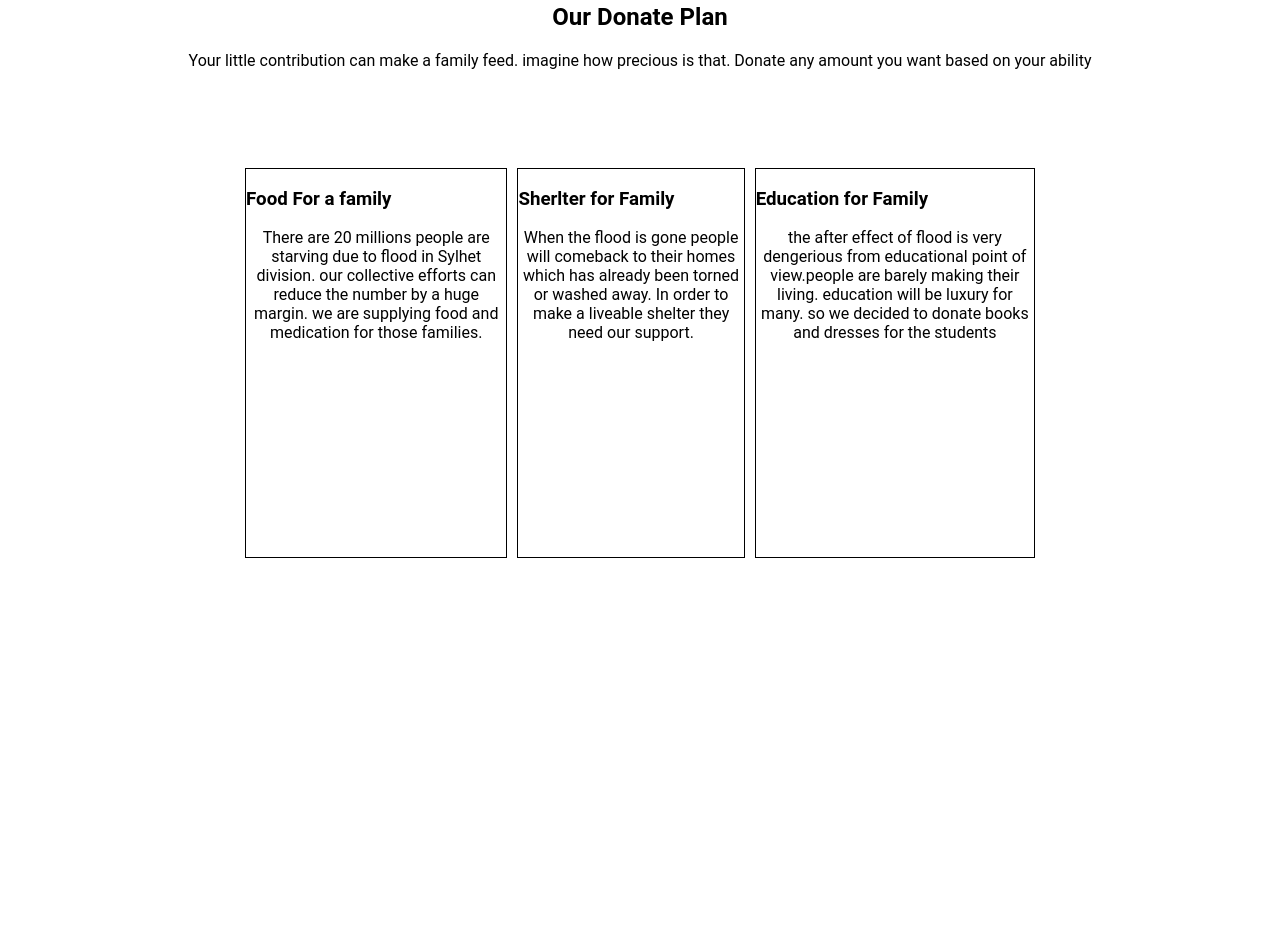
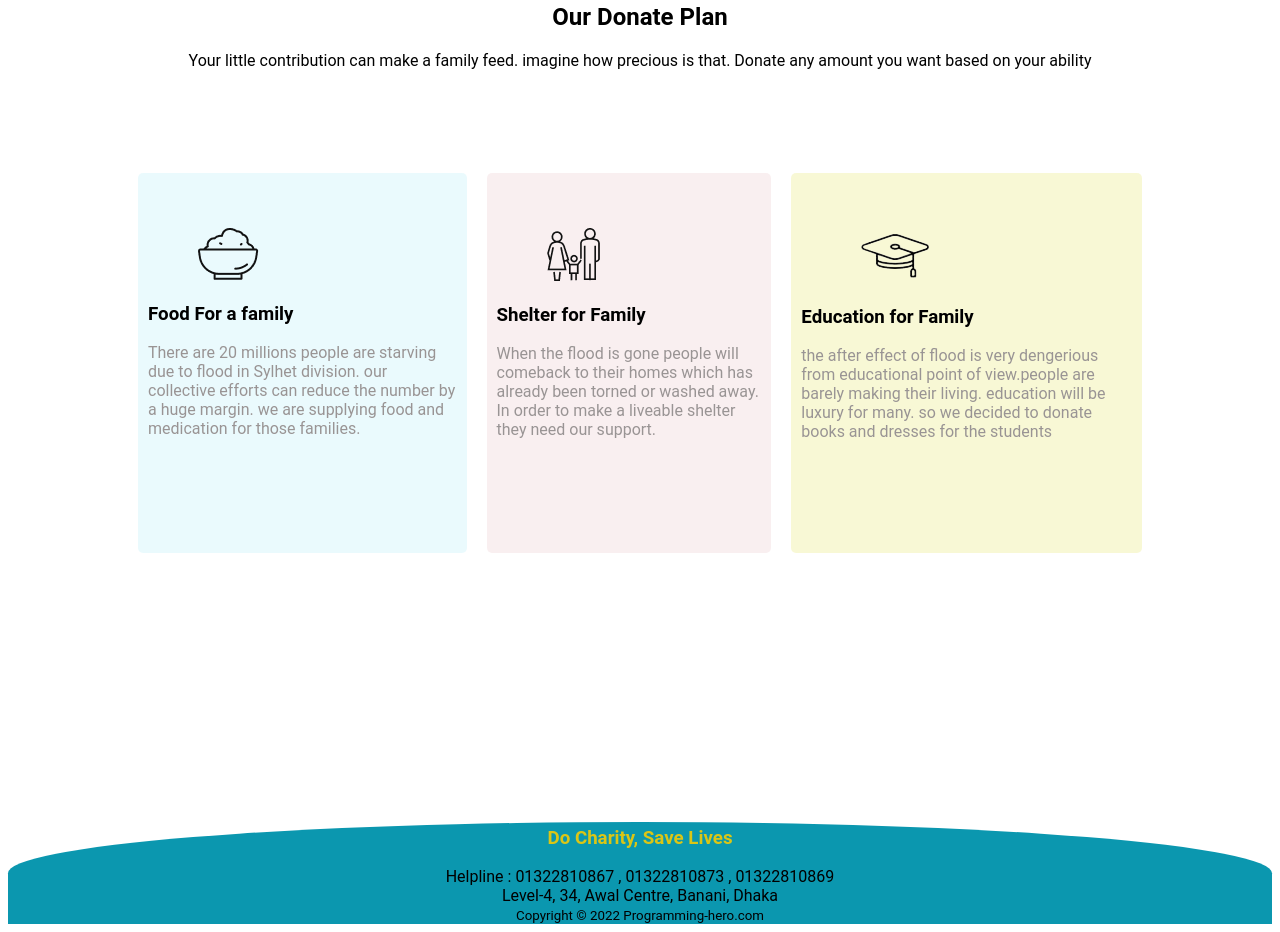
Before and after one commit to khalidhasansuhas/donate-today, a plain HTML site: page index.html in a window 1280 px wide. Shown: the part 1365-2297 px from the top of the page. Before the commit the page ends 2176 px from the top, so only its background shows below. Drawn offline with Linux system fonts and the light colour scheme.

Commit message:
semi final

```diff
--- a/index.html
+++ b/index.html
@@ -21,7 +21,6 @@
             </div>
         </div>
     </section>
-
     <section class="second">
         <div class="content-second">
             <h2>Donate Today</h2>
@@ -45,20 +44,28 @@
             <p> Your little contribution can make a family feed. imagine how precious is that. Donate any amount you want based on your ability</p>
         </div>
         <div class="content-third">
-            <div>
-
+            <div id="food-third">
+                <img class="food-icon-third" src="./icons/food.png" alt="food icons">
                 <h3>Food For a family</h3>
                 <p>There are 20 millions people are starving due to flood in Sylhet division. our collective efforts can reduce the number by a huge margin. we are supplying food and medication for those families.</p>
             </div>
-            <div>
-                <h3>Sherlter for Family</h3>
+            <div id="shelter-third">
+                <img class="shelter-icon-third" src="./icons/shelter.png" alt="shelter">
+                <h3>Shelter for Family</h3>
                 <p> When the flood is gone people will comeback to their homes which has already been torned or washed away. In order to make a liveable shelter they need our support.</p>
             </div>
-            <div>
+            <div id="education-third">
+                <img class="education-icon-third" src="/icons/education.png" alt="education">
                 <h3>Education for Family</h3>
                 <p> the after effect of flood is very dengerious from educational point of view.people are barely making their living. education will be luxury for many. so we decided to donate books and dresses for the students</p>
             </div>
         </div>
     </section>
+    <footer>
+        <h3 >Do Charity, Save Lives</h3>
+        <p> Helpline : 01322810867 , 01322810873 , 01322810869</p>
+        <p>Level-4, 34, Awal Centre, Banani, Dhaka</p>
+        <small>Copyright © 2022 Programming-hero.com</small>
+    </footer>
 </body>
 </html>
--- a/style.css
+++ b/style.css
@@ -129,14 +129,66 @@ cursor: pointer;
     border: 0px;
  }
 
- .content-third{
+ .content-third {
     display: flex;
+    flex-direction: row;
     height: 400px;
-    width: 100vh;
+    width: 80vw;
     margin: 0 auto;
+    text-align: left;
+ }
+ .content-third > div > h3{
+padding-left: 10px;
+ }
+ .content-third> div{
+    margin: 10px;
+    border-radius: 5px;
+
 
  }
- .content-third> div{
-    margin: 5px;
-    border: 1px solid black;
+ .content-third> div >p{
+    margin: 10px;
+color: rgb(153, 148, 148);
+    border-radius: 2px;
+    text-align: left;
+
  }
+
+ #food-third {
+    background-color: rgba(192, 240, 247, 0.329);
+    text-align: left;
+
+ }
+ #shelter-third {
+    background-color: rgba(245, 227, 230, 0.582);
+    text-align: left;
+ }
+ #education-third {
+    background-color: rgba(233, 233, 128, 0.329);
+    text-align: left;
+ }
+ .food-icon-third{
+    margin-left: 60px;
+    margin-top: 55px;
+ }
+ .shelter-icon-third{
+    margin-left: 60px;
+    margin-top: 55px;
+ }
+ .education-icon-third{
+    margin-left: 40px;
+    margin-top: -35px;
+ }
+ footer{
+    background-color: rgb(11, 151, 175);
+    text-align: center;
+    border-radius: 50% 50% 0 0;
+ }
+ footer>p{
+    margin: 0;
+ }
+
+ footer>h3{
+    color: rgb(218, 198, 22);
+    padding-top: 5px;
+ }
```
Also changed, not shown: icons/education.png (added), 1 other file.
